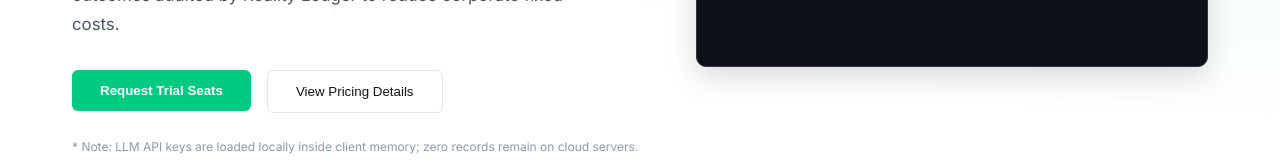
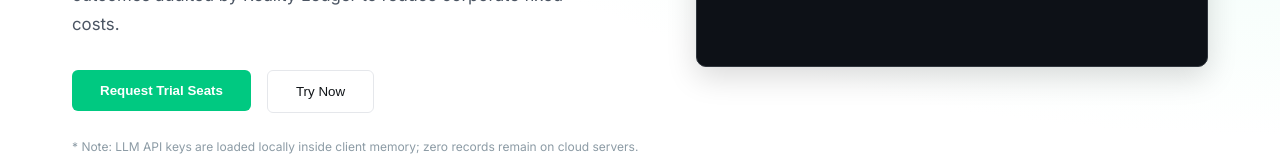
Before and after one commit to WangTeng-Tech/product-univerOS, a Next.js app: page / in a window 1280 px wide. Shown: the part 493-656 px from the top of the page. Built offline with nearby package versions, Linux system fonts and the light colour scheme.

Commit message:
fix(website): update hero buttons links (/checkout, https://app.univeros.cn/explore) and button text to '马上体验'

```diff
--- a/src/app/page.tsx
+++ b/src/app/page.tsx
@@ -58,16 +58,16 @@ export default function Home() {
             </p>
 
             <div className="hero-actions">
-              <Link href="/console/login">
+              <Link href="/checkout">
                 <button className="btn-primary hero-btn">
                   {t("hero.btnApply")}
                 </button>
               </Link>
-              <Link href="/pricing">
+              <a href="https://app.univeros.cn/explore" target="_blank" rel="noopener noreferrer">
                 <button className="btn-secondary hero-btn">
                   {t("hero.btnPricing")}
                 </button>
-              </Link>
+              </a>
             </div>
 
             <span className="hero-tip">
--- a/src/context/LanguageContext.tsx
+++ b/src/context/LanguageContext.tsx
@@ -38,7 +38,7 @@ const translations: Record<Language, TranslationDict> = {
       titleHighlight: "交付系统",
       desc: "特定多职能流程自动化交付系统。自备算力，物理隔离，不代理销售大模型 Token，交付经过 Reality Ledger 审计防篡改的 SOP 闭环结果，推动企业固定成本下调。",
       btnApply: "申请试用席位",
-      btnPricing: "了解套餐计费",
+      btnPricing: "马上体验",
       tip: "* 提示：大模型 API 密钥由客户自备并在本地客户端加载，云端零留痕。"
     },
     features: {
@@ -177,7 +177,7 @@ const translations: Record<Language, TranslationDict> = {
       titleHighlight: "SOP Delivery System",
       desc: "Domain-specific multi-functional workflow automation delivery system. Bring your own compute, physical isolation. We do not resell LLM Tokens, delivering tamper-proof SOP execution outcomes audited by Reality Ledger to reduce corporate fixed costs.",
       btnApply: "Request Trial Seats",
-      btnPricing: "View Pricing Details",
+      btnPricing: "Try Now",
       tip: "* Note: LLM API keys are loaded locally inside client memory; zero records remain on cloud servers."
     },
     features: {
```
